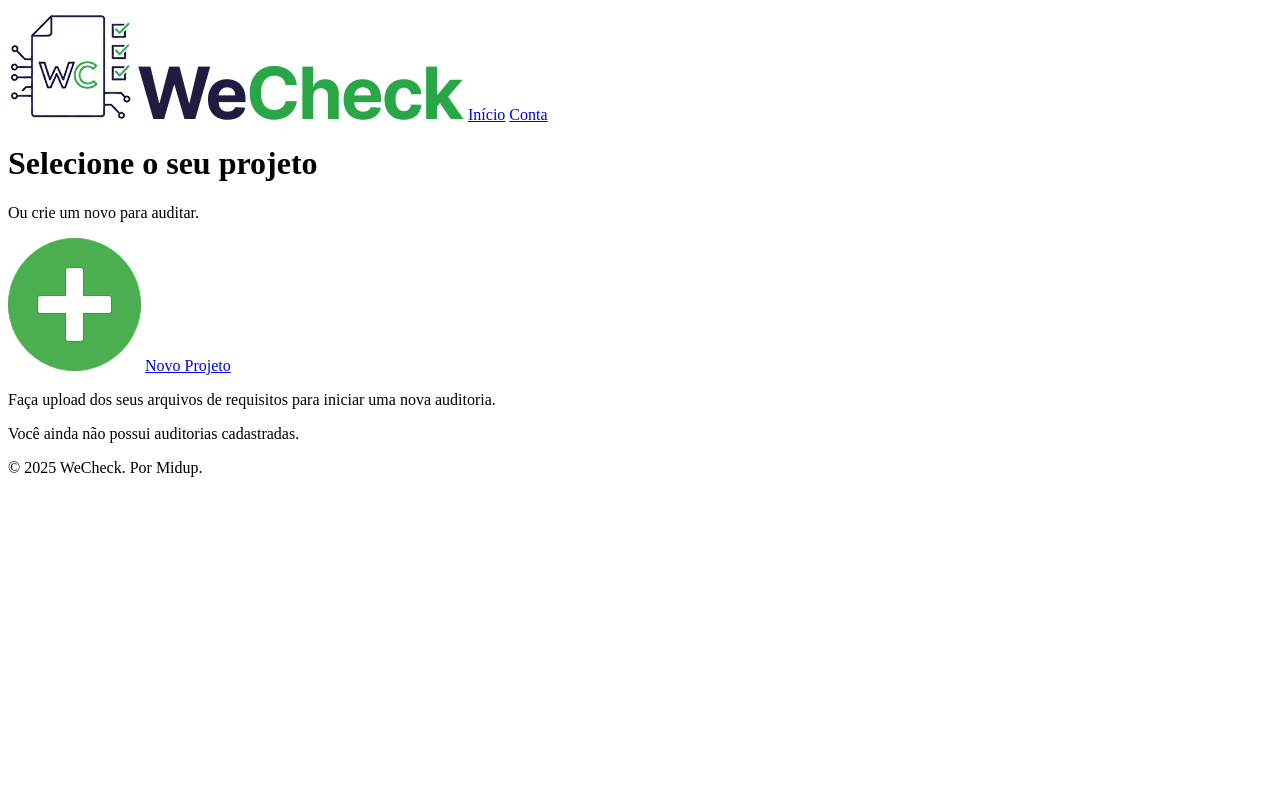
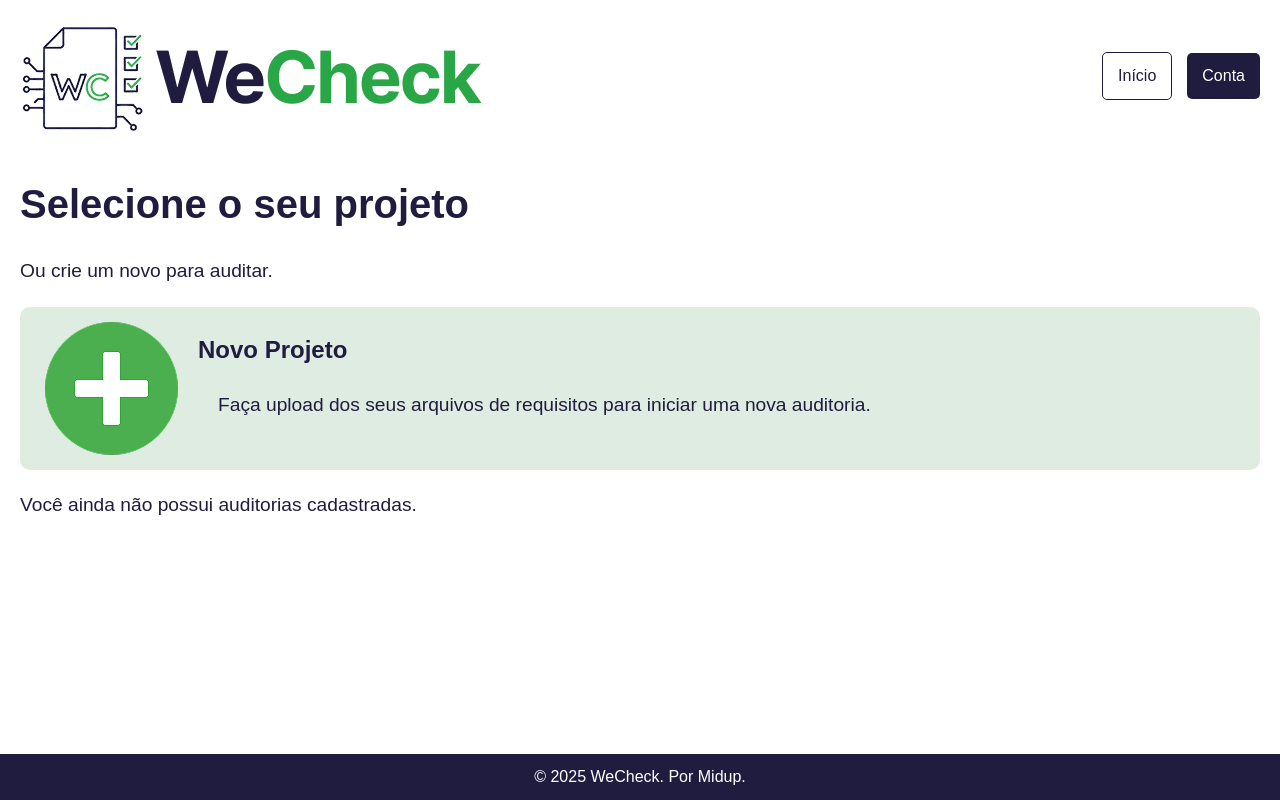
Before and after one commit to SofhiaC/WeCheck, a PHP site: template WeCheck/views/auditorias_view.php in a window 1280 px wide. Run offline with PHP 8.4, Linux system fonts and the light colour scheme; the template is opened without the code that fills it, so the values that code supplies are empty; the visitor is signed in with stand-in values (Sample User, id 1).

Commit message:
css da listagem de auditorias completo

```diff
--- /dev/null
+++ b/WeCheck/assets/css/auditorias_lista.css
@@ -0,0 +1,126 @@
+/* geral da página */
+* {
+    margin: 0;
+    padding: 0;
+    box-sizing: border-box;
+}
+
+html, body {
+    height: 100%;
+    font-family: Arial, 'Helvetica', sans-serif;
+    line-height: 1.6;
+}
+
+header {
+    background-color: #fff;
+    color: #201C3F;
+    padding: 20px 0;
+    display: flex;
+}
+
+/* logo da navbar */
+.logo {
+    display: flex;
+    align-items: center;
+    gap: 10px;
+    margin-left: 20px;
+}
+
+/* botoes da navbar */
+.botoes-nav {
+    margin-left: auto;
+    margin-right: 20px;
+    display: flex;
+    gap: 15px;
+    align-items: center;
+}
+
+.botoes-nav a#inicio{
+    text-decoration: none;
+    color: #201C3F;
+    padding: 10px 15px;
+    border: 1px solid #201C3F;
+    border-radius: 5px;
+    transition: background-color 0.3s;
+}
+
+.botoes-nav a#inicio:hover {
+    background-color: #201C3F;
+    color: #fff;
+}
+
+.botoes-nav a#conta {
+    text-decoration: none;
+    color: #fff;
+    padding: 10px 15px;
+    border-radius: 5px;
+    transition: background-color 0.3s;
+    background-color: #201C3F;
+}
+
+.botoes-nav a#conta:hover {
+    background-color: #fff;
+    border: 1px solid #201C3F;
+    color: #201C3F;
+}
+
+/* textinhos h1 e p*/
+main h1{
+    text-align: left;
+    margin: 20px;
+    color: #201C3F;
+    font-size: 2.5rem;
+    font-weight: bold;
+}
+
+main p{
+    text-align: left;
+    margin: 20px;
+    color: #201C3F;
+    font-size: 1.2rem;
+}
+
+/* novo projeto */
+#botao-novo-projeto {
+    display: flex;
+    align-items: center;
+    margin: 20px;
+    background-color: #DFECE2;
+    border-radius: 10px;
+    text-decoration: none;
+}
+
+.novo-projeto {
+    margin-right: 10px;
+    margin-left: 10px;
+    margin-top: 15px;
+    margin-bottom: 15px;
+    display: flex;
+    align-items: center;
+}
+
+.novo-projeto img {
+    margin-right: 15px;
+    margin-left: 15px;
+}
+
+.texto-novo-projeto {
+    color: #201C3F;
+    font-size: 1.5rem;
+    margin-bottom: 5px;
+    margin-left: 5px;
+}
+
+.texto-novo-projeto h5 {
+    font-size: 1.5rem;
+}
+/* footerzinho */
+footer {
+    background-color: #201C3F;
+    color: #fff;
+    text-align: center;
+    padding: 10px 0;
+    position: absolute;
+    bottom: 0;
+    width: 100%;
+}
--- a/WeCheck/views/auditorias_view.php
+++ b/WeCheck/views/auditorias_view.php
@@ -11,27 +11,34 @@ if (!$idUsuario) {
 <head>
     <meta charset="UTF-8">
     <meta name="viewport" content="width=device-width, initial-scale=1.0">
-    <link rel="stylesheet" href="../assets/css/auditorias.css">
+    <link rel="stylesheet" href="../assets/css/auditorias_lista.css">
     <title>WeCheck</title>
 </head>
 <body>
     <header>
+        <div class="logo">
             <img src="../assets/logo/WeCheck_Logo.png" alt="Logo WeCheck">
             <img src="../assets/logo/WeCheck_Escrita.png" alt="Nome WeCheck">
-
-        <a href="index.php?rota=home">Início</a>
-        <a href="#">Conta</a>
+        </div>
+        <div class="botoes-nav">
+            <a id="inicio" href="index.php?rota=cadastro">Início</a>
+            <a id="conta" href="#">Conta</a>
+        </div>
     </header>
 
     <main>
         <h1>Selecione o seu projeto</h1>
         <p>Ou crie um novo para auditar.</p>
 
+        <a id="botao-novo-projeto" href="index.php?rota=auditoria_criacao">
             <div class="novo-projeto">
                 <img src="../assets/icons/CriarProjeto.png" alt="Ícone de adicionar">
-            <a href="index.php?rota=auditoria_criacao">Novo Projeto</a>
+                <div class="texto-novo-projeto">
+                    <h5>Novo Projeto</h5>
                     <p>Faça upload dos seus arquivos de requisitos para iniciar uma nova auditoria.</p>
                 </div>
+            </div>
+        </a>
 
         <div class="lista-projetos">
             <?php if (!empty($auditorias)): ?>
```
Also changed, not shown: WeCheck/assets/css/auditorias.css (deleted). Lines whose indentation alone changed are shown as unchanged.
